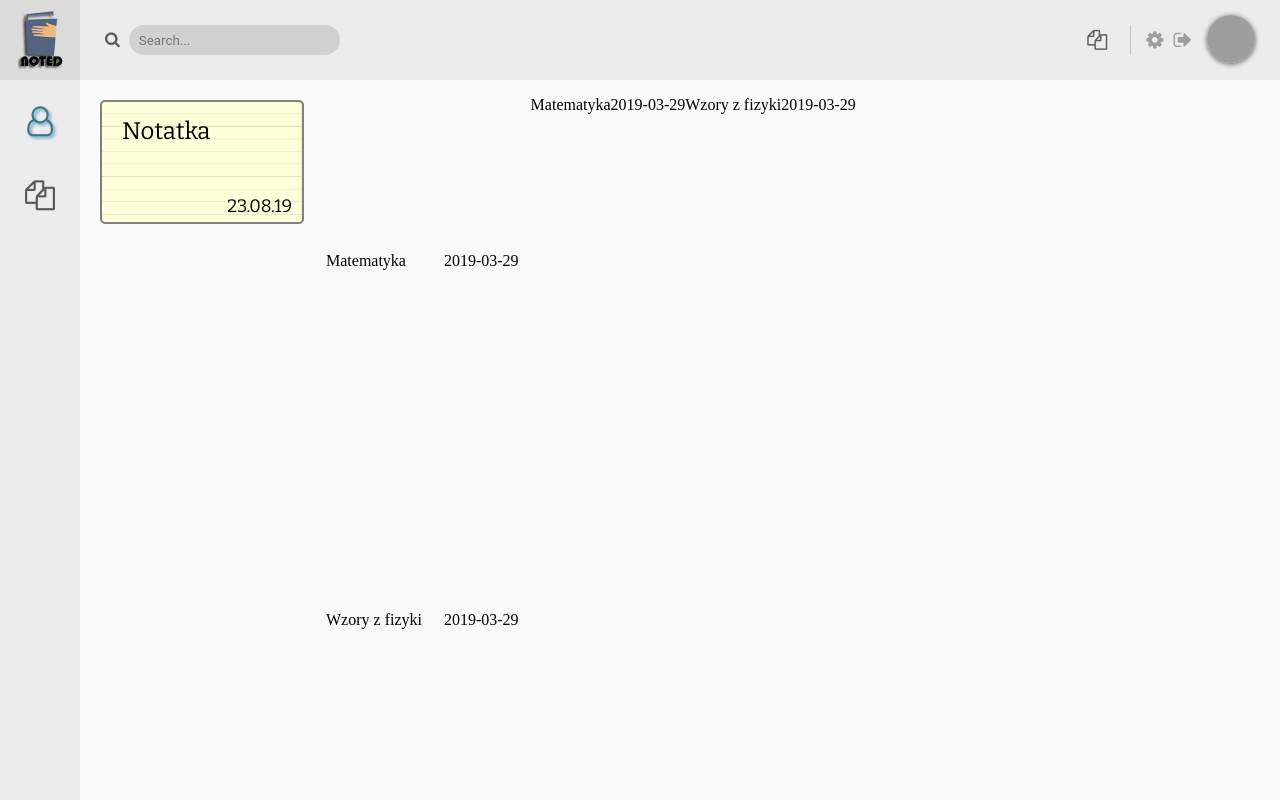
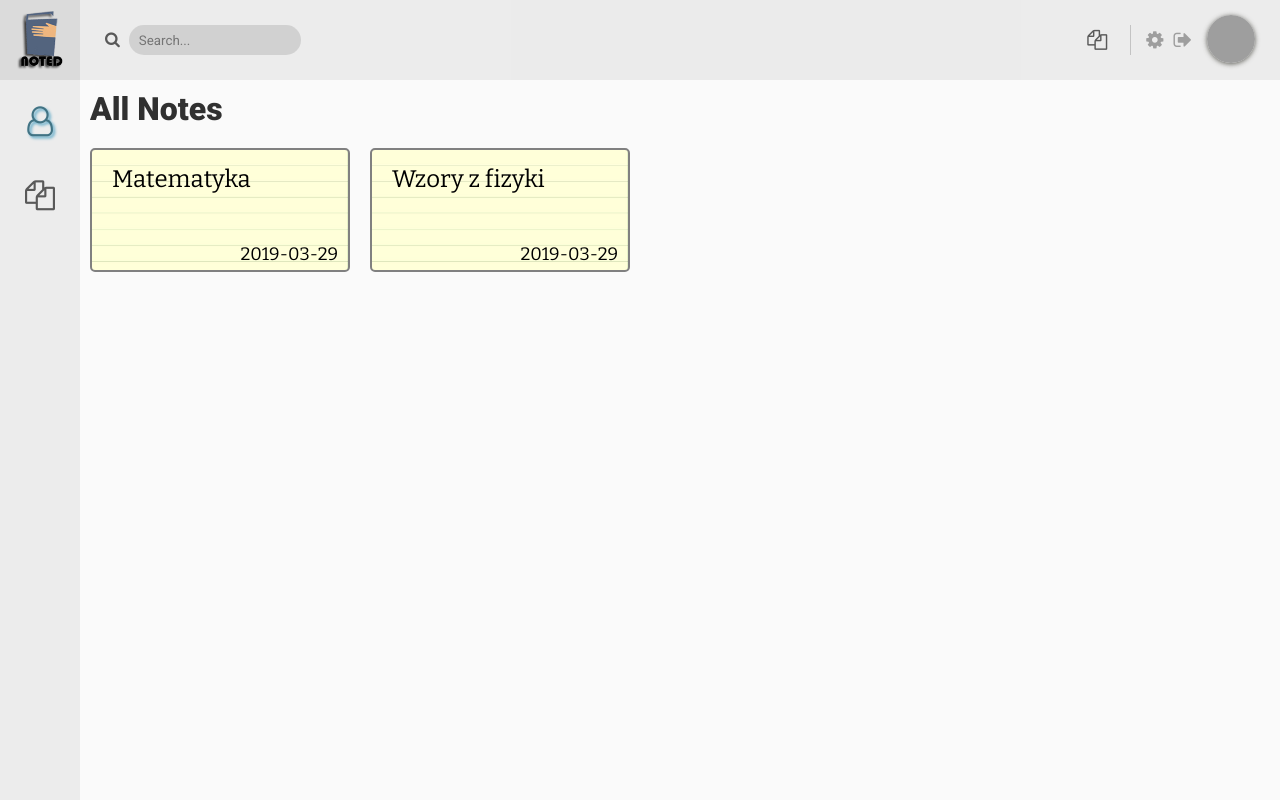
Before and after one commit to PiksoKN/hackathon_frozent, a PHP site: page /dashboard_notes.php in a window 1280 px wide. Run offline with PHP 8.4, Linux system fonts and the light colour scheme; data comes from the database, SQL or seed files in the repository; grey boxes are pictures that could not be loaded.

Commit message:
Moje dzieło życia v2

```diff
--- a/css/notes.css
+++ b/css/notes.css
@@ -24,3 +24,50 @@
     right: 10px;
     font-size: 18px;
   }
+
+  /* Basics */
+body  { padding: 0; margin: 0; background: #fafafa; }
+a     { text-decoration: none; }
+
+/* Logo */
+.logo-wrap    { position: fixed; z-index: 9; top: 0; left: 0; width: 80px; height: 80px; background: #dbdbdb; }
+.logo         { position: absolute; top: 5px; left: 5px; height: 70px; width: 70px; }
+
+/* Header */
+.header       { position: fixed; z-index: 9; top: 0; left: 80px; width: calc(100% - 80px); background: #dedede80; height: 80px; }
+.header-search        { position: relative; margin-top: 25px; margin-left: 25px; }
+.header-search-input  { font-family: 'Roboto', sans-serif; background: rgba(183, 183, 183, 0.5); height: 20px; margin-left: 5px; padding: 5px 10px; border: 0px; border-radius: 15px; }
+.header-search-icon   { position: relative; color: #595959; }
+.header-button-wrap   { position: absolute; top: 15px; right: 15px; display: flex; align-content: flex-end; font-size: 20px; line-height: 30px; }
+.header-button        { padding: 10px; margin: 0 3px; color: #595959; transition: 0.2s color; cursor: pointer; flex-shrink: 0; flex-grow: 0; }
+.header-button-av     { padding: 10px 5px; color: #9e9e9e; transition: 0.2s color; cursor: pointer; flex-shrink: 0; flex-grow: 0; }
+.header-button:hover  { color: #75afc6 }
+.header-splitter      { width: 1px; background: #c3c3c3; height: 30px; margin: 10px; }
+.header-avatar        { position: relative; box-shadow: 0 1px 5px #393931cc; width: 48px; height: 48px; margin: 0 10px; border-radius: 50%; background-size: cover; background-position: center }
+
+/* Leader */
+.leader       { position: fixed; z-index: 9; top: 80px; left: 0px; height: calc(100% - 80px); background: #dedede80; width: 80px; }
+.leader-button-wrap     { position: relative; top: 0px; display: flex; flex-direction: column; align-content: flex-start; font-size: 30px; margin-top: 5px; }
+.leader-button          { padding: 10px; margin: 10px 0; color: #595959; transition: 0.2s color; cursor: pointer; text-align: center; position: relative; }
+.leader-button-checked  { text-shadow: 2px 2px 3px #51a4c5; color:#417384 !important; }
+.leader-button:hover    { color: #75afc6 }
+.leader-label                        { display: none; z-index: 10; font-family: 'Roboto', sans-serif; text-shadow: none; color: #fbfbfb; position: absolute; left: 70px; top: 15px; background: rgb(60, 125, 150); font-size: 14px; text-overflow: hidden; min-width: 2px; text-align: left; padding: 5px 15px; }
+.leader-button:hover .leader-label   { display: block; }
+.leader-label-arrleft   { position: absolute; top: 9px; left: -3px; height: 0; width: 0; border-top: 4px solid transparent; border-right: 3px solid rgb(60, 125, 150); }
+.leader-label-arrright  { position: absolute; top: 13px; left: -3px; height: 0; width: 0; border-bottom: 4px solid transparent; border-right: 3px solid rgb(60, 125, 150); }
+
+/* Content */
+.content         { position: fixed; top: 80px; left: 80px; width: calc(100% - 80px); height: calc(100% - 80px); }
+.content-header  { position: relative; font-size: 32px; font-weight: 900; color: #303030; padding: 10px; font-family: 'Roboto', sans-serif; }
+.content-card    { position: relative; }
+.content-notes   { position: relative; width: 100%; display: flex; align-content: space-between; flex-wrap: wrap; }
+.notes           { font-family: 'Bitter', serif; flex-grow: 0; flex-shrink: 0; min-width: 200px; max-width: 400px; width: 20vw; height: 120px; border: 2px solid gray; border-radius: 5px; position: relative; margin: 10px 10px 5px; background-image: url(../data/notes.jpg); background-size: cover; }
+.note-title      { position: absolute; top: 15px; left: 10px; font-size: 24px; padding: 0px 0px 0px 10px; }
+.note-date       { position: absolute; bottom: 5px; right: 10px; font-size: 18px; }
+
+/* Calendar */
+.content-miniheader      { position: relative; font-size: 28px; font-weight: 900; color: #235a7d; padding: 10px; font-family: 'Roboto', sans-serif; text-align: center }
+.content-calendar        { width: 100%; text-align: center; }
+.content-calendar-label  { width: 13%; margin: 3px 3px; display: inline-block; height: 30px; text-align: center; font-family: 'Roboto', sans-serif; line-height: 30px; font-size: 16px; border-bottom: 2px solid #284f9e; position: relative; }
+.content-calendar-empty  { width: 13%; margin: 3px 3px; display: inline-block; height: 40px; background: #e1e1e1; color: #e1e1e1; border-radius: 3px; font-family: 'Roboto', sans-serif; line-height: 40px; font-size: 12px; text-align: center; position: relative }
+.content-calendar-box    { width: 13%; margin: 3px 3px; display: inline-block; height: 40px; background: #94c6da; font-family: 'Roboto', sans-serif; line-height: 40px; font-size: 12px; text-align: center; color: #141a56; border-radius: 3px; position: relative }
--- a/dashboard_notes.php
+++ b/dashboard_notes.php
@@ -32,10 +32,10 @@
 <html>
 <head>
     <title>Index</title>
-    <script src="script.js"></script>
-    <link href="css/dashboard.css" rel="stylesheet" type="text/css">
+    <script src="js/dashboard.js"></script>
     <link href="css/notes.css" rel="stylesheet" type="text/css">
     <link rel="stylesheet" href="data\font-awesome\css\font-awesome.min.css">
+    <link href="https://fonts.googleapis.com/css?family=Roboto:400,900" rel="stylesheet">
 </head>
 
 <body>
@@ -80,74 +80,21 @@
     <!-- Content -->
     <div class="content">
 
-        <div class="notes">
-        <div class="note-title">Notatka</div>
-        <div class="note-date">23.08.19</div>
-        </div>
+            <div class="content-header">All Notes</div>
+            <div class="content-notes">
 
-<?php
+            <?php
+            $id=1;
+            $ile_danych = $mysqli->query("SELECT title, date FROM note where user_user_id = " . mysqli_real_escape_string($mysqli,$id));
+            while( $notatka = mysqli_fetch_array($ile_danych)){
+                echo '<div class="notes">
+                <div class="note-title">' . $notatka['title'] . '</div>';
+                echo '<div class="note-date">' . $notatka['date'] . '</div>
+                </div>';
+            }
+            ?>
 
-    class notatka {
-
-	  // metoda select - wyświetlanie rekordów
-      // argument: polecenie SQL wybierające rekordy z bazy danych
-      // zwraca: obiekt - wybrane dane lub komunikat o błędzie
-      function select($query)  {
-       try{
-			  $pdo = new PDO('mysql:host=localhost;dbname=edu_db', 'root', '');
-			  $pdo -> setAttribute(PDO::ATTR_ERRMODE, PDO::ERRMODE_EXCEPTION);
-			  $stmt = $pdo -> query($query);
-			  $dane = $stmt;
-			  return $dane;
-			  $stmt -> closeCursor();
-		  }
-       catch(PDOException $e){
-          	  return 'Wystąpił błąd: '.$e->getMessage();
-          }
-	  }
-	}
-    ?>
-	<?php
-	$bd = new notatka();
-	$wyniki = $bd->select("SELECT title,date FROM note where user_user_id = 1");
-	// IS_OBJECT Sprawdza, czy zmienna jest obiektem
-	if (is_object($wyniki))
-	{
-	echo '<table>';
-	// foreach przegląda kolejne elementy tablicy
-	foreach($wyniki as $wynik) {
-
-		$dane=1;
-
-		echo '<tr>';
-
-		for ($i=0;$i<=$dane;$i++) {
-			echo '<td style="padding:10px">';
-			echo $wynik[$i].' ';
-			echo'</td>';
-		}
-		echo'</tr>';
-		}
-		echo '</table>';
-
-
-	}
-	else
-	{
-		echo $wyniki;
-		}
-    ?>
-
-    <?php
-
-    $ile_danych = $mysqli->query("SELECT title, date FROM note where user_user_id = 1");
-    while( $notatka = mysqli_fetch_array($ile_danych)){
-        echo '<p>' . $notatka['title'] . '</p>';
-        echo '<p>' . $notatka['date'] . '</p>';
-    }
-
-
-	?>
+            </div>
 
     </div>
 </body>
```
